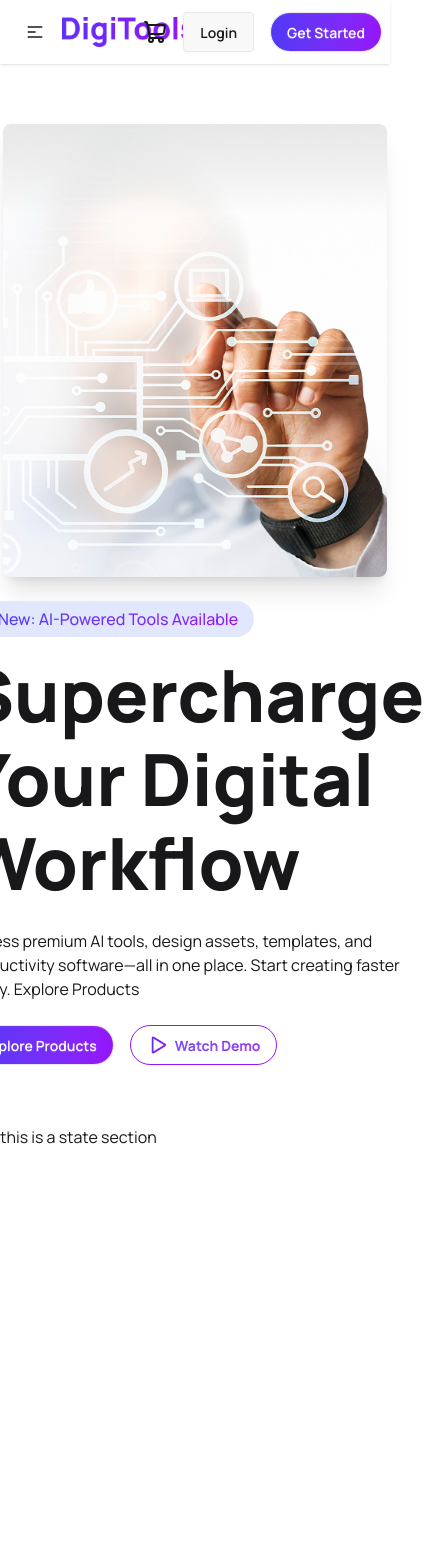
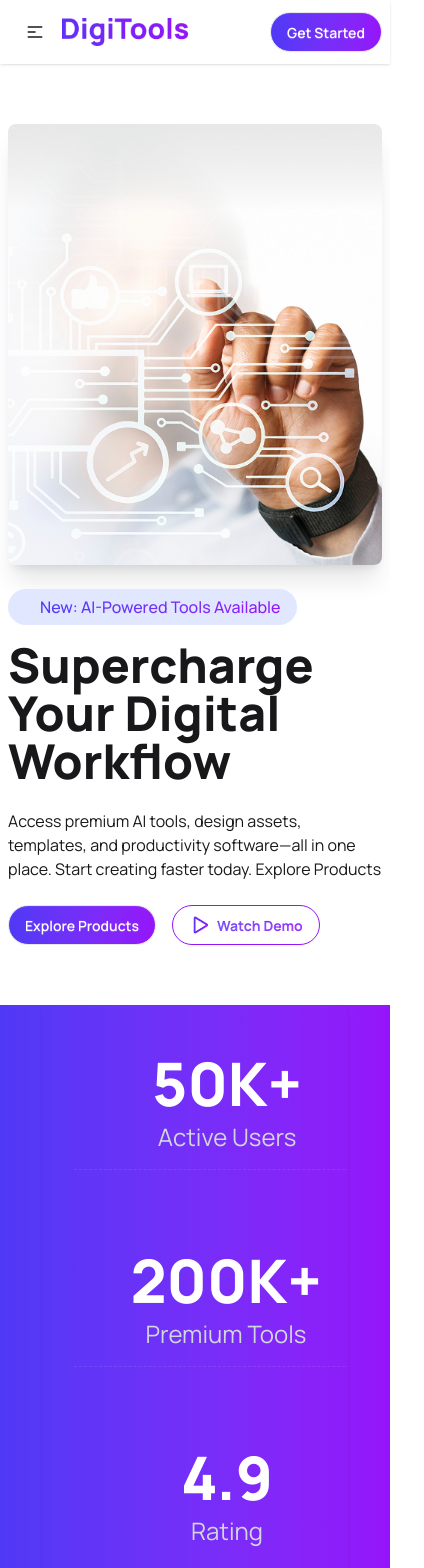
Before and after one commit to ashikur-rahman-programmer/Digital-Tools-Buying-Website, a React (Vite) app: page / in a window 390 px wide. Shown: the top 1568 px of the page, 424 px wide, since content can reach past the window. Before the commit the page ends 1149 px from the top, so only its background shows below. Built offline with nearby package versions, Linux system fonts and the light colour scheme.

Commit message:
fixed navbar , banner and stats section responsive

```diff
--- a/src/Components/Banner.jsx
+++ b/src/Components/Banner.jsx
@@ -6,7 +6,7 @@ const Banner = () => {
   return (
     <div className="container mx-auto">
       <div className="px-2 my-15">
-        <div className="w-full flex flex-col-reverse gap-6 items-center lg:flex-row lg:justify-between">
+        <div className="w-full flex flex-col-reverse gap-6 items-center justify-center lg:flex-row lg:justify-between">
           {/* content */}
           <div className="max-w-160">
             {/* status */}
@@ -18,7 +18,7 @@ const Banner = () => {
               </p>
             </div>
             {/* content start */}
-            <h1 className="text-7xl font-extrabold leading-21">
+            <h1 className="text-5xl md:text-7xl font-extrabold md:leading-21">
               Supercharge Your Digital Workflow
             </h1>
             <p className="py-6">
@@ -33,8 +33,8 @@ const Banner = () => {
               </button>
             </div>
           </div>
-          <figure>
-            <img src={bannerImg} className="max-w-sm rounded-lg shadow-xl" />
+          <figure className="max-w-sm">
+            <img src={bannerImg} className="w-full rounded-lg shadow-xl" />
           </figure>
         </div>
       </div>
--- a/src/Components/Navbar.jsx
+++ b/src/Components/Navbar.jsx
@@ -45,11 +45,19 @@ const Navbar = () => {
               <li>
                 <a>FAQ</a>
               </li>
+              <li>
+                <a className="cursor-pointer">
+                  <ShoppingCart />
+                </a>
+              </li>
+              <li>
+                <a className="btn">Login</a>
+              </li>
             </ul>
           </div>
           {/* logo */}
           <a>
-            <img src={logo} alt="website logo" />
+            <img src={logo} alt="website logo" className="h-7 md:h-10" />
           </a>
 
           {/* items */}
@@ -76,10 +84,10 @@ const Navbar = () => {
 
         {/* btns */}
         <div className="navbar-end gap-4">
-          <a className="cursor-pointer">
+          <a className="cursor-pointer hidden lg:flex">
             <ShoppingCart />
           </a>
-          <button className="btn">Login</button>
+          <a className="btn hidden lg:flex">Login</a>
           <a className="btn bg-linear-to-r from-[#4F39F6] to-[#9514FA] rounded-full text-white ">
             Get Started
           </a>
--- a/src/Components/StateSection.jsx
+++ b/src/Components/StateSection.jsx
@@ -2,8 +2,27 @@ import React from "react";
 
 const StateSection = () => {
   return (
-    <div>
-      <h2>this is a state section</h2>
+    <div className="w-full bg-linear-to-r from-[#4F39F6] to-[#9514FA] text-white">
+      <div className="container mx-auto flex justify-center">
+        <div className="stats stats-vertical lg:stats-horizontal shadow">
+          <div className="stat place-items-center space-y-2 m-8 lg:m-15  lg:border-r-2 lg:border-r-gray-300">
+            <div className="stat-value text-6xl">50K+</div>
+            <div className="stat-desc text-2xl text-gray-300">Active Users</div>
+          </div>
+
+          <div className="stat place-items-center space-y-2 m-8 lg:m-15 border-r-2 border-r-gray-300">
+            <div className="stat-value text-6xl">200K+</div>
+            <div className="stat-desc text-2xl text-gray-300">
+              Premium Tools
+            </div>
+          </div>
+
+          <div className="stat place-items-center space-y-2 m-8 lg:m-15">
+            <div className="stat-value text-6xl">4.9</div>
+            <div className="stat-desc text-2xl text-gray-300">Rating</div>
+          </div>
+        </div>
+      </div>
     </div>
   );
 };
```
